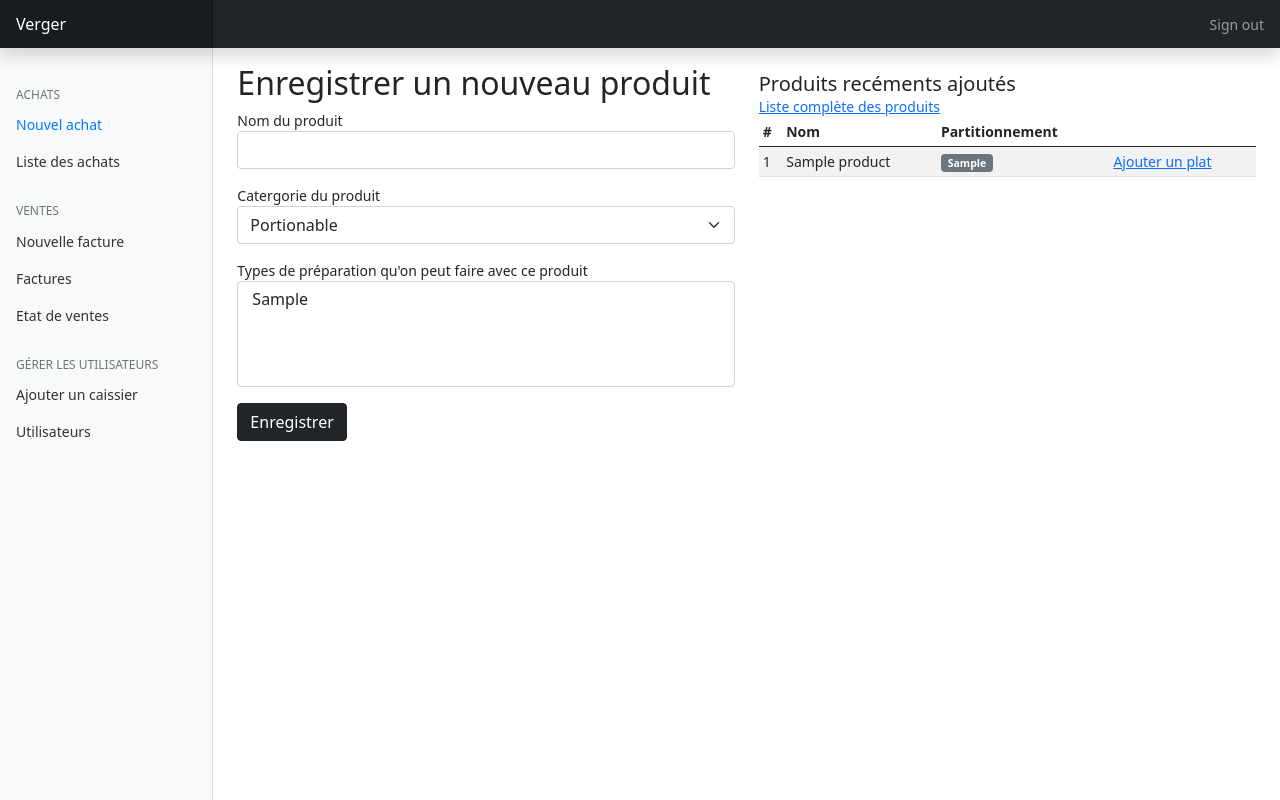
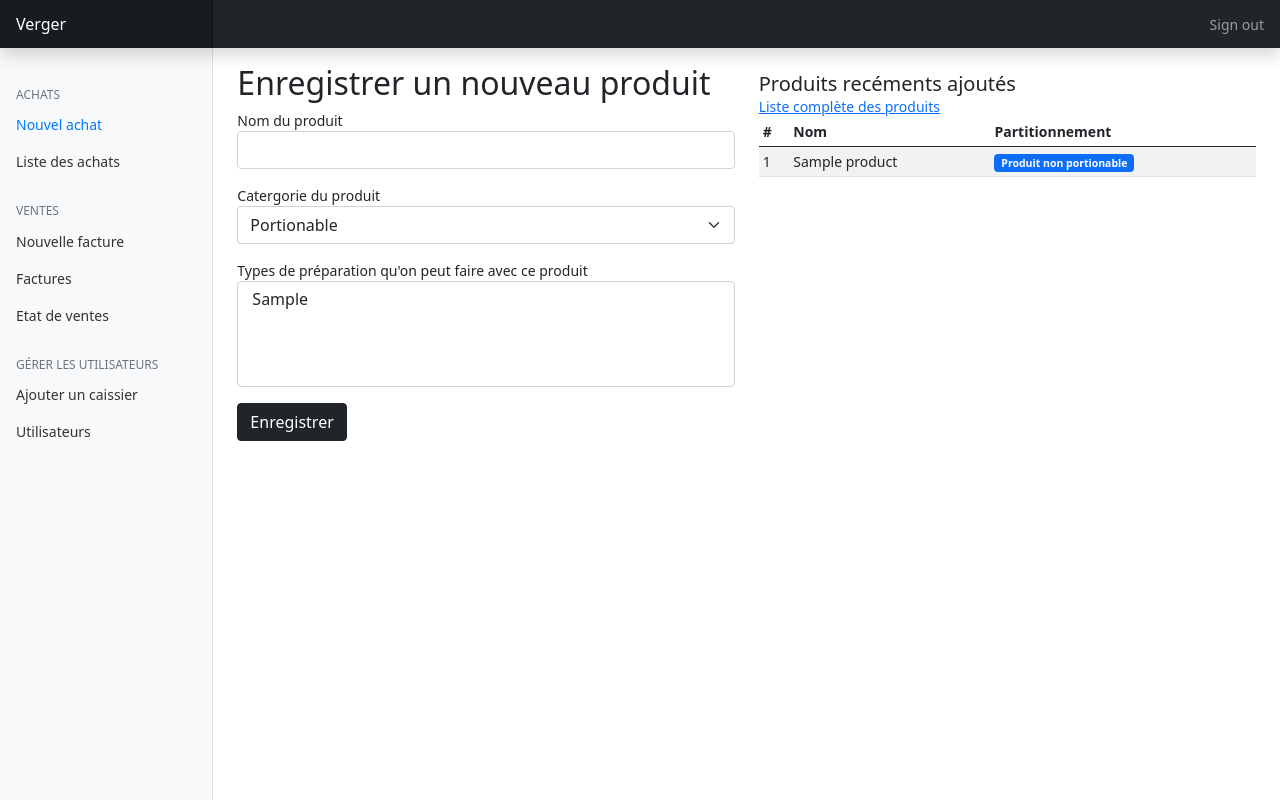
Before and after one commit to mono57/verger.stock-mgmt, a Django app: page /backoffice/product/add/ in a window 1280 px wide. Run offline with Django 3.2, Linux system fonts and the light colour scheme; a user stored in the database is signed in; tables that the repository leaves empty hold one stand-in row (values such as "Sample post"); some libraries are stand-ins or nearby versions.

Commit message:
update product form

```diff
--- a/backoffice/templates/backoffice/product_form.html
+++ b/backoffice/templates/backoffice/product_form.html
@@ -53,6 +53,7 @@
                 <tr >
                     <td>{{product.pk}}</td>
                     <td>{{product.name}}</td>
+                   {% if product.is_portionable %}
                     <td>{% for partition in product.partition.all %}
                        <span class="badge bg-secondary">
                          {{partition.cooking_type}}
@@ -62,6 +63,10 @@
                         {% endfor %}
                         </td>
                     <td><a href="">Ajouter un plat</a></td>
+                   {% else %}
+                   <td colspan="2"><span class="badge bg-primary">
+                        Produit non portionable</span></td>
+                   {% endif %}
                 </tr>
                 {% empty %}
                 <tr>
```
